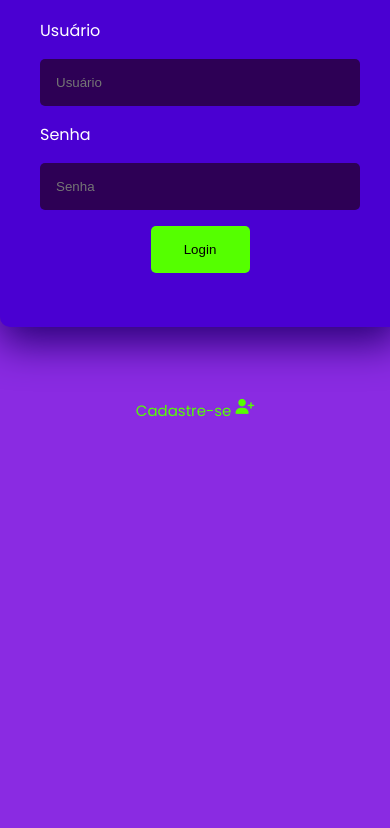
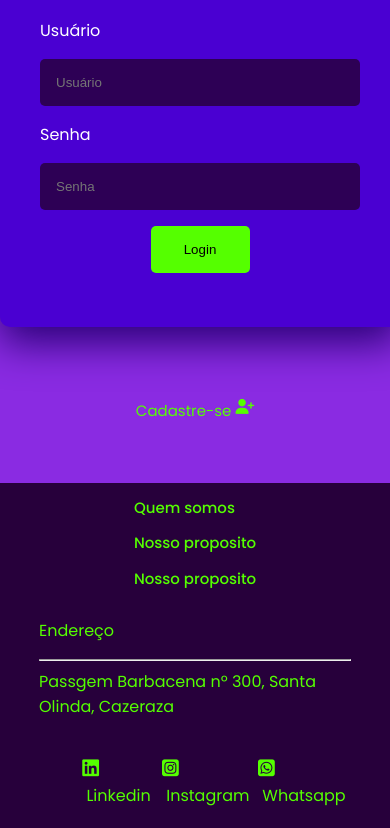
Before and after one commit to PauloRicardoDev/login-pag, a plain HTML site: page index.html in a window 390 px wide. Shown: the part 640-1468 px from the top of the page. Before the commit the page ends 1123 px from the top, so only its background shows below. Drawn offline with Linux system fonts and the light colour scheme.

Commit message:
adição do rodapé.

```diff
--- a/index.html
+++ b/index.html
@@ -9,7 +9,7 @@
     <script src="https://kit.fontawesome.com/4c221199e8.js" crossorigin="anonymous"></script>
 </head>
 <body>
-    <div class="caixa__principal">
+    <main class="caixa__principal">
         <div class="caixa__esquerda">
             <h1>Entre ou Cadastre-se</h1>
             <p>Seus alunos te esperam!</p>
@@ -32,8 +32,28 @@
                 </div>
                 <!--<a href="#">Cadastre-se <i class="fa-solid fa-user-plus"></i></a>-->
             </div>
-            <a href="#">Cadastre-se&nbsp;<i class="fa-solid fa-user-plus"></i></a>
+            <a id="link" href="#">Cadastre-se&nbsp;<i class="fa-solid fa-user-plus"></i></a>
         </div>
-    </div>
+    </main>
+    <footer class="rodape">
+        <div class="rodape-box">
+            <div class="rodape__sobre">
+                <h2 class="rodape__sobre_texto"><a href="">Quem somos</a></h2>
+                <h2 class="rodape__sobre_texto"><a href="">Nosso proposito</a></h2>
+                <h2 class="rodape__sobre_texto"><a href="">Nosso proposito</a></h2>
+            </div>
+            <div class="rodape__end">
+                <p class="rodape__end__texto">Endereço <hr> Passgem Barbacena nº 300, Santa Olinda, Cazeraza</p>
+            </div>
+            <div class="rodape_midias">
+                <ul class="rodape_midias_lista">
+                    <li class="rodape_midias_lista_item"><a href=""><i class="fa-brands fa-linkedin"></i></a>&nbsp;Linkedin</li>
+                    <li class="rodape_midias_lista_item"><a href=""><i class="fa-brands fa-square-instagram"></i></a>&nbsp;Instagram</li>
+                    <li class="rodape_midias_lista_item"><a href=""><i class="fa-brands fa-square-whatsapp"></i></a>&nbsp;Whatsapp</li>
+                </ul>
+            </div>
+        </div>
+
+    </footer>
 </body>
 </html>
--- a/style.css
+++ b/style.css
@@ -8,7 +8,7 @@ body{
 .caixa__principal{
     background-color: #8a2be2;
     width: 80%;
-    height: 600px !important;
+    height: 550px !important;
     display: flex;
     justify-content: center;
     align-items: center;
@@ -90,7 +90,7 @@ button{
     flex-direction: column;
     margin: 0 auto 2rem auto;
 }
-a{
+#link{
     text-decoration: none;
     color: #55ff00;
     font-weight: 400;
@@ -100,6 +100,36 @@ a{
     justify-content: flex-end;
     margin-bottom: -40px;
     margin-right: 2rem;
+}
+.rodape{
+    background-color: #27003b;
+    width: 100%;
+    height: 10%;
+    color: #55ff00;
+}
+.rodape-box{
+    margin: 0 auto;
+    width: 80%;
+    display: flex;
+    justify-content: space-between;
+    align-items: center;
+}
+.rodape__sobre_texto{
+    font-size: 15px;
+
+}
+.rodape__sobre_texto > a{
+    color: #55ff00;
+    font-weight: 550;
+    text-decoration: none;
+}
+.rodape_midias_lista{
+    list-style: none;
+}
+
+.rodape_midias_lista_item > a{
+    font-size: 1.2rem;
+    color: #55ff00;
 }
 /*Ajustes para smartphones*/
 @media(max-width:1250px){
@@ -168,7 +198,7 @@ a{
         flex-direction: column;
         margin-bottom: 2rem;
     }
-    a{
+    #link{
         text-decoration: none;
         color: #55ff00;
         font-weight: 400;
@@ -177,4 +207,23 @@ a{
         justify-content: center !important;
         margin: 0px auto 2rem auto !important;
     }
+    .rodape{
+        background-color: #27003b;
+        width: 100%;
+        height: 10%;
+        color: #55ff00;
+    }
+    .rodape-box{
+        margin: 0 auto;
+        width: 80%;
+        flex-direction: column;
+    }
+    .rodape_midias_lista{
+        list-style: none;
+        display: flex;
+        justify-content: center;
+    }
+    .rodape_midias_lista_item{
+        margin: .2rem;
+    }
 }
```
